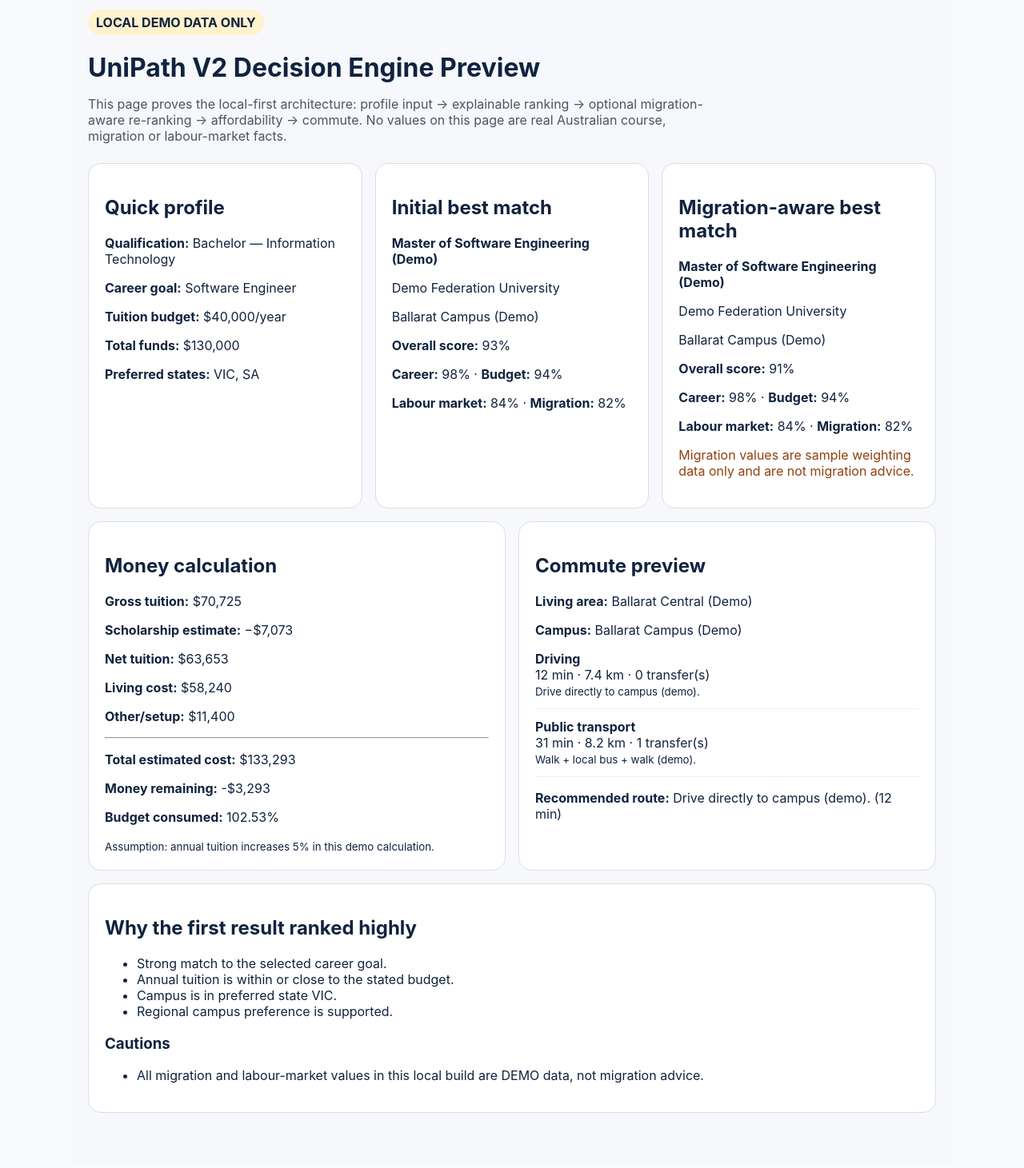
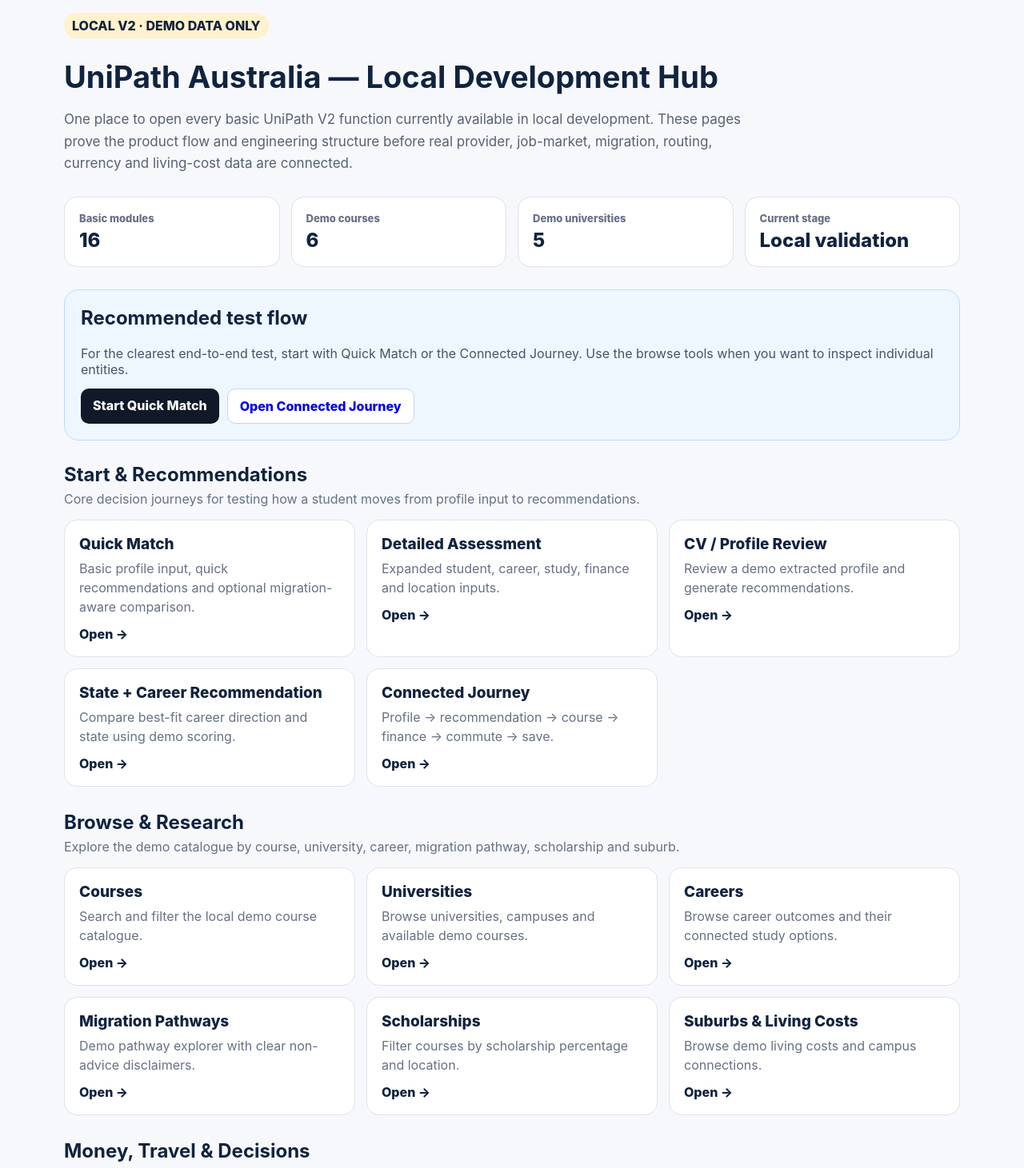
Before and after one commit to bkushen/unipath-australia, a Next.js app: page /local-v2 in a window 1280 px wide. Shown: the part 20-1481 px from the top of the page at 80% size. Built offline with nearby package versions, Linux system fonts and the light colour scheme.

Commit message:
Add Local V2 navigation hub

```diff
--- a/app/local-v2/page.tsx
+++ b/app/local-v2/page.tsx
@@ -1,144 +1,105 @@
-import { calculateCourseCost, formatAud } from "@/lib/local-v2/cost-engine";
-import { demoSuburbs } from "@/lib/local-v2/fixtures";
-import { rankCourses } from "@/lib/local-v2/recommendation-engine";
-import { chooseRecommendedRoute, DemoRoutingProvider } from "@/lib/local-v2/routing-provider";
-import type { StudentDecisionProfile } from "@/lib/local-v2/types";
+import Link from "next/link";
 
-const baseProfile: StudentDecisionProfile = {
-  mode: "quick",
-  highestQualification: "Bachelor",
-  qualificationField: "Information Technology",
-  desiredOccupation: "Software Engineer",
-  annualTuitionBudgetCents: 4000000,
-  totalFundsCents: 13000000,
-  preferredStates: ["VIC", "SA"],
-  regionalAccepted: true,
-  migrationImportance: "none",
-  skills: ["web", "software", "databases"],
-  yearsExperience: 2,
-  preferredSuburbId: "s-ballarat",
-  transportPreference: "either",
-};
+const groups = [
+  {
+    title: "Start & Recommendations",
+    description: "Core decision journeys for testing how a student moves from profile input to recommendations.",
+    items: [
+      { href: "/local-v2/quick-match", title: "Quick Match", text: "Basic profile input, quick recommendations and optional migration-aware comparison." },
+      { href: "/local-v2/detailed", title: "Detailed Assessment", text: "Expanded student, career, study, finance and location inputs." },
+      { href: "/local-v2/cv-review", title: "CV / Profile Review", text: "Review a demo extracted profile and generate recommendations." },
+      { href: "/local-v2/state-career", title: "State + Career Recommendation", text: "Compare best-fit career direction and state using demo scoring." },
+      { href: "/local-v2/journey", title: "Connected Journey", text: "Profile → recommendation → course → finance → commute → save." },
+    ],
+  },
+  {
+    title: "Browse & Research",
+    description: "Explore the demo catalogue by course, university, career, migration pathway, scholarship and suburb.",
+    items: [
+      { href: "/local-v2/courses", title: "Courses", text: "Search and filter the local demo course catalogue." },
+      { href: "/local-v2/universities", title: "Universities", text: "Browse universities, campuses and available demo courses." },
+      { href: "/local-v2/careers", title: "Careers", text: "Browse career outcomes and their connected study options." },
+      { href: "/local-v2/migration", title: "Migration Pathways", text: "Demo pathway explorer with clear non-advice disclaimers." },
+      { href: "/local-v2/scholarships", title: "Scholarships", text: "Filter courses by scholarship percentage and location." },
+      { href: "/local-v2/suburbs", title: "Suburbs & Living Costs", text: "Browse demo living costs and campus connections." },
+    ],
+  },
+  {
+    title: "Money, Travel & Decisions",
+    description: "Use the supporting decision tools after a course or location has been shortlisted.",
+    items: [
+      { href: "/local-v2/finance", title: "Finance", text: "Before-visa spend, show-money planning and actual cost to reach Australia." },
+      { href: "/local-v2/course-finance", title: "Course → Finance", text: "See how changing the selected course changes the financial result." },
+      { href: "/local-v2/commute", title: "Commute", text: "Compare demo driving and public-transport routes." },
+      { href: "/local-v2/compare", title: "Compare Courses", text: "Compare three courses across tuition, state, career and migration metrics." },
+      { href: "/local-v2/dashboard", title: "Saved Recommendations", text: "Save demo recommendations locally in the browser." },
+    ],
+  },
+];
 
-const migrationProfile: StudentDecisionProfile = {
-  ...baseProfile,
-  migrationImportance: "high",
-};
+export default function LocalV2HubPage() {
+  return (
+    <main style={{ minHeight: "100vh", background: "#f6f8fb", padding: "36px 18px 72px" }}>
+      <div style={{ maxWidth: 1120, margin: "0 auto" }}>
+        <header style={{ marginBottom: 28 }}>
+          <span style={{ display: "inline-block", padding: "6px 10px", borderRadius: 999, background: "#fff2cc", fontWeight: 800 }}>
+            LOCAL V2 · DEMO DATA ONLY
+          </span>
+          <h1 style={{ marginBottom: 10, fontSize: 38 }}>UniPath Australia — Local Development Hub</h1>
+          <p style={{ maxWidth: 850, color: "#586174", fontSize: 17, lineHeight: 1.6 }}>
+            One place to open every basic UniPath V2 function currently available in local development. These pages prove the product flow and engineering structure before real provider, job-market, migration, routing, currency and living-cost data are connected.
+          </p>
+        </header>
 
-const sectionStyle = {
-  border: "1px solid #d9dee7",
-  borderRadius: 16,
-  padding: 20,
-  background: "#fff",
-} as const;
-
-export default async function LocalV2PreviewPage() {
-  const initial = rankCourses(baseProfile);
-  const migrationAware = rankCourses(migrationProfile);
-  const initialBest = initial[0];
-  const migrationBest = migrationAware[0];
-
-  if (!initialBest || !migrationBest) {
-    return <main style={{ padding: 32 }}>No demo recommendations are available.</main>;
-  }
-
-  const suburb = demoSuburbs.find((item) => item.id === initialBest.campus.suburbId);
-  if (!suburb) throw new Error("Missing demo suburb fixture.");
-
-  const cost = calculateCourseCost(initialBest.course, suburb, baseProfile.totalFundsCents);
-  const routes = await new DemoRoutingProvider().getRoutes(suburb.id, initialBest.campus.id);
-  const recommendedRoute = chooseRecommendedRoute(routes, baseProfile.transportPreference);
-
-  return (
-    <main style={{ maxWidth: 1100, margin: "0 auto", padding: "32px 20px 64px", background: "#f6f8fb" }}>
-      <div style={{ marginBottom: 24 }}>
-        <div style={{ display: "inline-block", padding: "6px 10px", borderRadius: 999, background: "#fff2cc", fontWeight: 700 }}>
-          LOCAL DEMO DATA ONLY
-        </div>
-        <h1 style={{ marginBottom: 8 }}>UniPath V2 Decision Engine Preview</h1>
-        <p style={{ maxWidth: 780, color: "#4b5563" }}>
-          This page proves the local-first architecture: profile input → explainable ranking → optional migration-aware re-ranking → affordability → commute. No values on this page are real Australian course, migration or labour-market facts.
-        </p>
-      </div>
-
-      <div style={{ display: "grid", gridTemplateColumns: "repeat(auto-fit, minmax(280px, 1fr))", gap: 16, marginBottom: 16 }}>
-        <section style={sectionStyle}>
-          <h2>Quick profile</h2>
-          <p><strong>Qualification:</strong> {baseProfile.highestQualification} — {baseProfile.qualificationField}</p>
-          <p><strong>Career goal:</strong> {baseProfile.desiredOccupation}</p>
-          <p><strong>Tuition budget:</strong> {formatAud(baseProfile.annualTuitionBudgetCents)}/year</p>
-          <p><strong>Total funds:</strong> {formatAud(baseProfile.totalFundsCents)}</p>
-          <p><strong>Preferred states:</strong> {baseProfile.preferredStates.join(", ")}</p>
+        <section style={{ display: "grid", gridTemplateColumns: "repeat(auto-fit, minmax(220px, 1fr))", gap: 14, marginBottom: 28 }}>
+          {[
+            ["Basic modules", "16"],
+            ["Demo courses", "6"],
+            ["Demo universities", "5"],
+            ["Current stage", "Local validation"],
+          ].map(([label, value]) => (
+            <article key={label} style={{ background: "#fff", border: "1px solid #dfe3ea", borderRadius: 16, padding: 18 }}>
+              <div style={{ color: "#667085", fontSize: 13, fontWeight: 800 }}>{label}</div>
+              <div style={{ marginTop: 5, fontSize: 24, fontWeight: 850 }}>{value}</div>
+            </article>
+          ))}
         </section>
 
-        <section style={sectionStyle}>
-          <h2>Initial best match</h2>
-          <p><strong>{initialBest.course.name}</strong></p>
-          <p>{initialBest.university.name}</p>
-          <p>{initialBest.campus.name}</p>
-          <p><strong>Overall score:</strong> {initialBest.scores.overall}%</p>
-          <p><strong>Career:</strong> {initialBest.scores.career}% · <strong>Budget:</strong> {initialBest.scores.affordability}%</p>
-          <p><strong>Labour market:</strong> {initialBest.scores.labourMarket}% · <strong>Migration:</strong> {initialBest.scores.migration}%</p>
+        <section style={{ marginBottom: 28, padding: 20, background: "#eef6ff", border: "1px solid #bfdbfe", borderRadius: 18 }}>
+          <h2 style={{ marginTop: 0 }}>Recommended test flow</h2>
+          <p style={{ marginBottom: 14, color: "#475467" }}>
+            For the clearest end-to-end test, start with Quick Match or the Connected Journey. Use the browse tools when you want to inspect individual entities.
+          </p>
+          <div style={{ display: "flex", flexWrap: "wrap", gap: 10 }}>
+            <Link href="/local-v2/quick-match" style={{ padding: "11px 15px", borderRadius: 10, background: "#111827", color: "#fff", textDecoration: "none", fontWeight: 800 }}>
+              Start Quick Match
+            </Link>
+            <Link href="/local-v2/journey" style={{ padding: "11px 15px", borderRadius: 10, background: "#fff", border: "1px solid #cbd5e1", textDecoration: "none", fontWeight: 800 }}>
+              Open Connected Journey
+            </Link>
+          </div>
         </section>
 
-        <section style={sectionStyle}>
-          <h2>Migration-aware best match</h2>
-          <p><strong>{migrationBest.course.name}</strong></p>
-          <p>{migrationBest.university.name}</p>
-          <p>{migrationBest.campus.name}</p>
-          <p><strong>Overall score:</strong> {migrationBest.scores.overall}%</p>
-          <p><strong>Career:</strong> {migrationBest.scores.career}% · <strong>Budget:</strong> {migrationBest.scores.affordability}%</p>
-          <p><strong>Labour market:</strong> {migrationBest.scores.labourMarket}% · <strong>Migration:</strong> {migrationBest.scores.migration}%</p>
-          <p style={{ color: "#92400e" }}>Migration values are sample weighting data only and are not migration advice.</p>
+        {groups.map((group) => (
+          <section key={group.title} style={{ marginBottom: 30 }}>
+            <h2 style={{ marginBottom: 6 }}>{group.title}</h2>
+            <p style={{ marginTop: 0, color: "#667085" }}>{group.description}</p>
+            <div style={{ display: "grid", gridTemplateColumns: "repeat(auto-fit, minmax(270px, 1fr))", gap: 14 }}>
+              {group.items.map((item) => (
+                <Link key={item.href} href={item.href} style={{ display: "block", padding: 18, background: "#fff", border: "1px solid #dfe3ea", borderRadius: 16, textDecoration: "none", color: "inherit" }}>
+                  <div style={{ fontSize: 19, fontWeight: 850, marginBottom: 7 }}>{item.title}</div>
+                  <div style={{ color: "#667085", lineHeight: 1.5 }}>{item.text}</div>
+                  <div style={{ marginTop: 12, fontWeight: 800 }}>Open →</div>
+                </Link>
+              ))}
+            </div>
+          </section>
+        ))}
+
+        <section style={{ padding: 20, background: "#fff7ed", border: "1px solid #fed7aa", borderRadius: 18 }}>
+          <strong>Local-development notice:</strong> Course fees, scholarship values, labour-market scores, migration-alignment scores, living costs and route data are illustrative demo values. Production UniPath must replace them with verified, source-dated data and must never present migration outcomes as guaranteed.
         </section>
       </div>
-
-      <div style={{ display: "grid", gridTemplateColumns: "repeat(auto-fit, minmax(300px, 1fr))", gap: 16 }}>
-        <section style={sectionStyle}>
-          <h2>Money calculation</h2>
-          <p><strong>Gross tuition:</strong> {formatAud(cost.grossTuitionCents)}</p>
-          <p><strong>Scholarship estimate:</strong> −{formatAud(cost.scholarshipSavingsCents)}</p>
-          <p><strong>Net tuition:</strong> {formatAud(cost.netTuitionCents)}</p>
-          <p><strong>Living cost:</strong> {formatAud(cost.livingCostCents)}</p>
-          <p><strong>Other/setup:</strong> {formatAud(cost.otherCostCents)}</p>
-          <hr />
-          <p><strong>Total estimated cost:</strong> {formatAud(cost.totalEstimatedCostCents)}</p>
-          <p><strong>Money remaining:</strong> {formatAud(cost.remainingFundsCents)}</p>
-          <p><strong>Budget consumed:</strong> {cost.budgetConsumedPercent}%</p>
-          <small>Assumption: annual tuition increases {cost.assumptions.annualFeeIncreaseBps / 100}% in this demo calculation.</small>
-        </section>
-
-        <section style={sectionStyle}>
-          <h2>Commute preview</h2>
-          <p><strong>Living area:</strong> {suburb.name}</p>
-          <p><strong>Campus:</strong> {initialBest.campus.name}</p>
-          {routes.length === 0 ? (
-            <p>No mock route fixture exists for this combination yet.</p>
-          ) : (
-            <>
-              {routes.map((route) => (
-                <div key={route.id} style={{ marginBottom: 12, paddingBottom: 12, borderBottom: "1px solid #eef0f3" }}>
-                  <strong>{route.mode === "driving" ? "Driving" : "Public transport"}</strong>
-                  <div>{route.durationMinutes} min · {route.distanceKm} km · {route.transfers} transfer(s)</div>
-                  <small>{route.summary}</small>
-                </div>
-              ))}
-              {recommendedRoute && <p><strong>Recommended route:</strong> {recommendedRoute.summary} ({recommendedRoute.durationMinutes} min)</p>}
-            </>
-          )}
-        </section>
-      </div>
-
-      <section style={{ ...sectionStyle, marginTop: 16 }}>
-        <h2>Why the first result ranked highly</h2>
-        <ul>
-          {initialBest.reasons.map((reason) => <li key={reason}>{reason}</li>)}
-        </ul>
-        <h3>Cautions</h3>
-        <ul>
-          {initialBest.cautions.map((caution) => <li key={caution}>{caution}</li>)}
-        </ul>
-      </section>
     </main>
   );
 }
```
